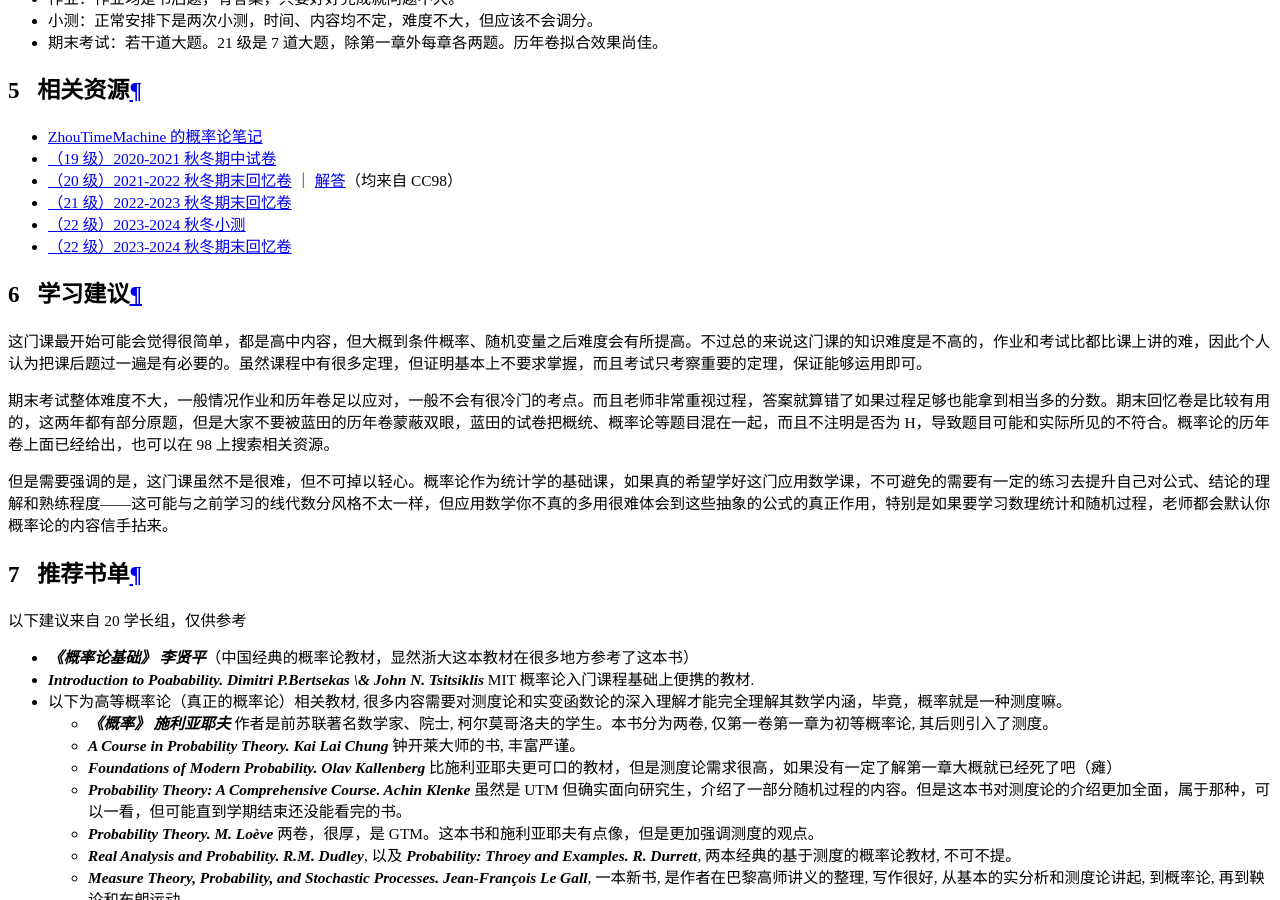
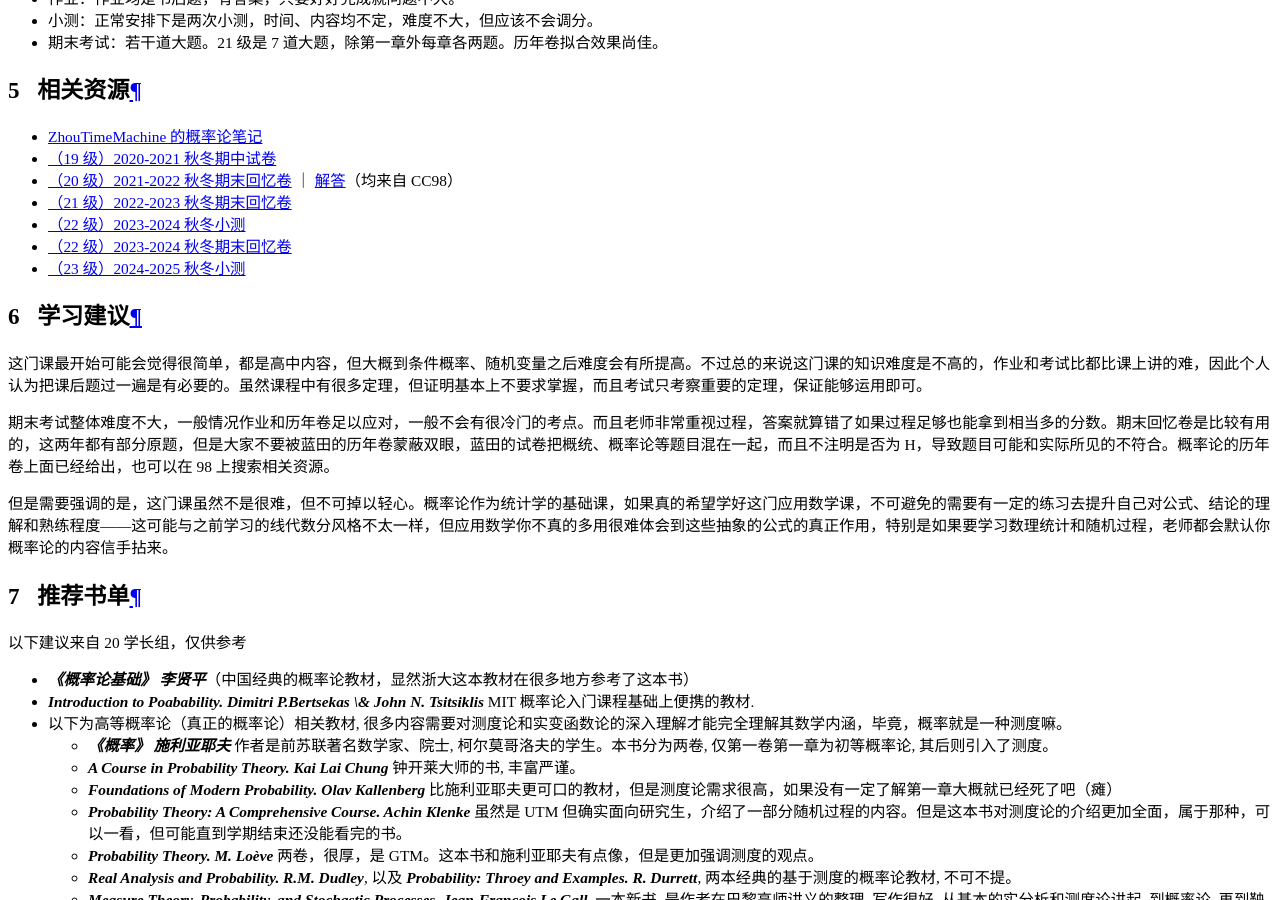
Before and after one commit to ZJU-Turing/TuringCourses, an MkDocs documentation site: the page built from docs/math_phys/probability/index.md, in a window 1280 px wide and 900 px high, scrolled down 19431 px. Built offline with MkDocs 1.6.1 and Material for MkDocs 9.7.7, drawn with Linux system fonts in a browser that asks for light colours; comment, search, counter and statistics services are not loaded.

Commit message:
docs: 添加概率论 2024 秋冬小测文件链接 (#206)

```diff
--- a/docs/math_phys/probability/index.md
+++ b/docs/math_phys/probability/index.md
@@ -42,6 +42,7 @@
 - [（21 级）2022-2023 秋冬期末回忆卷](概率论2022秋冬期末回忆卷.pdf)
 - [（22 级）2023-2024 秋冬小测](概率论2023秋冬小测.pdf)
 - [（22 级）2023-2024 秋冬期末回忆卷](概率论2023秋冬期末回忆卷.pdf)
+- [（23 级）2024-2025 秋冬小测](概率论2024秋冬小测.pdf)
 
 ## 学习建议
 
```
